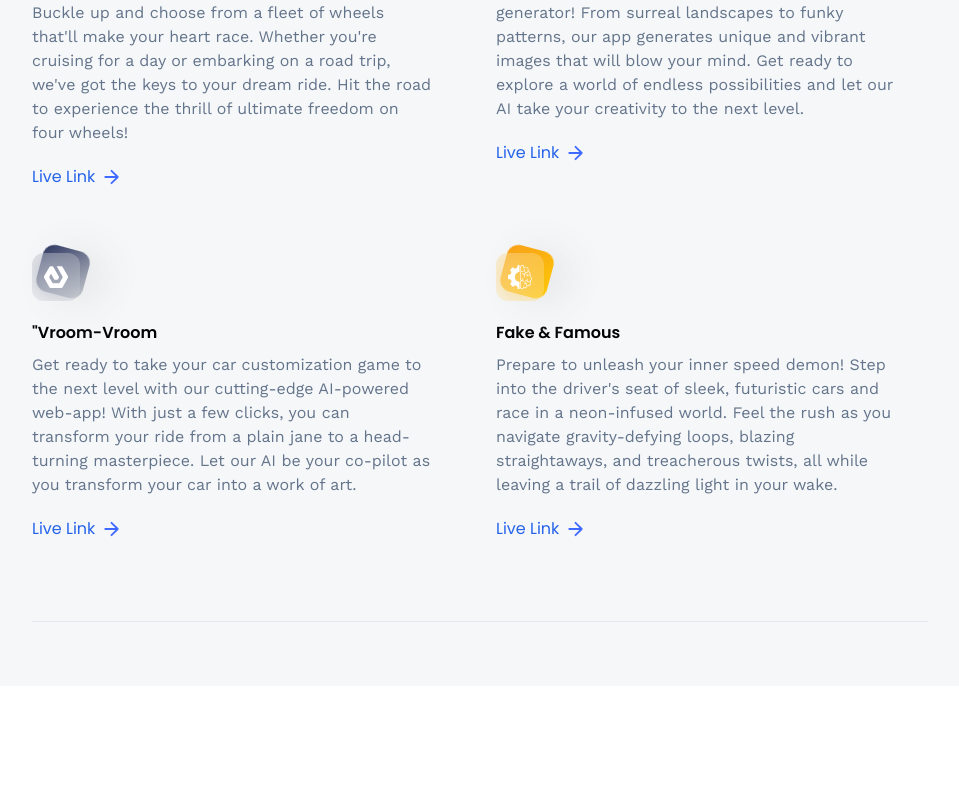
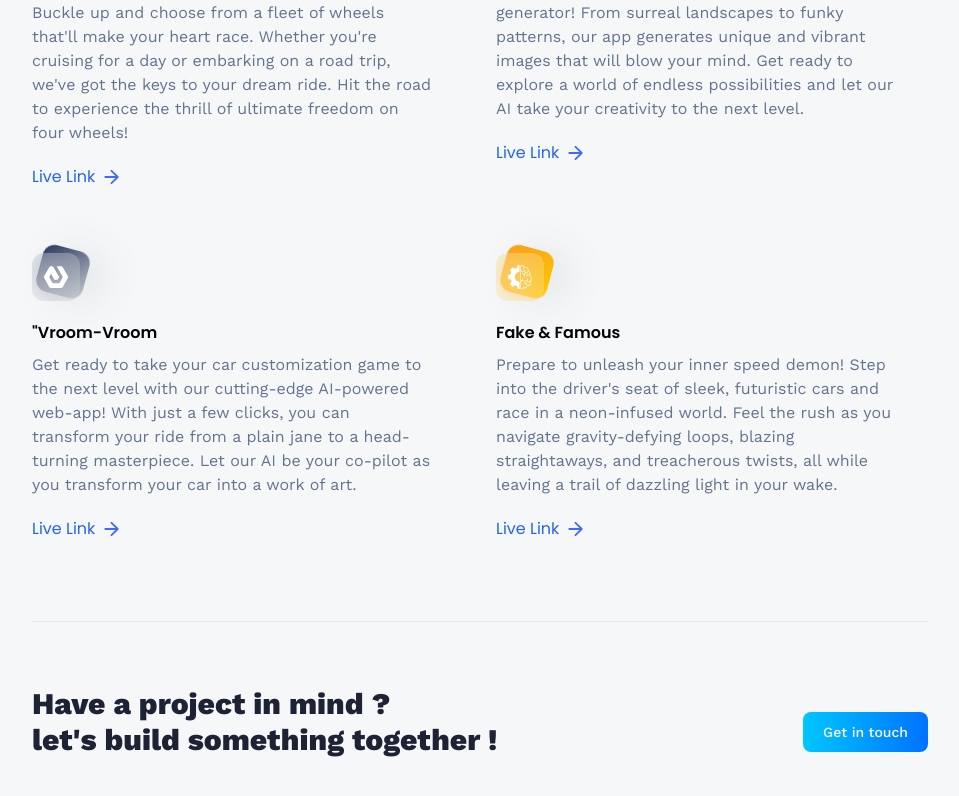
Before and after one commit to Haloriginee/3D2Y, a React (Vite) app: page /projects in a window 1280 px wide. Shown: the part 839-1635 px from the top of the page, without its empty margins (160-1119 px from the left). Before the commit the page ends 1525 px from the top, so only its background shows below. Built offline with nearby package versions, Linux system fonts and the light colour scheme.

Commit message:
added cta

```diff
--- a/src/App.jsx
+++ b/src/App.jsx
@@ -5,7 +5,7 @@ import { Home, Projects, Contact } from "./pages";
 const App = () => {
   return (
 
-    <main className="bg-slate-300/20">
+    <main className="bg-slate-300/20 h-full">
       <Router>
         <Navbar />
         <Routes>
--- /dev/null
+++ b/src/components/CTA.jsx
@@ -0,0 +1,20 @@
+import React from 'react'
+import { Link } from 'react-router-dom'
+
+const CTA = () => {
+  return (
+    <section className='cta'>
+      <p className='cta-text'>
+        Have a project in mind ? <br className='sm:block hidden'/> let's build something together !
+      </p>
+      <Link
+        to='/contact'
+        className="btn"
+      >
+        Get in touch
+      </Link>
+    </section>
+  )
+}
+
+export default CTA
--- a/src/index.css
+++ b/src/index.css
@@ -47,7 +47,7 @@ body:has(.card[data-color="green"]:hover) {
   }
 
   .btn {
-    @apply text-white bg-gradient-to-r from-[#00c6ff] to-[#0072ff] focus:ring-4 focus:outline-none focus:ring-blue-300 font-medium rounded-lg text-sm w-full px-5 py-2.5 text-center mt-5;
+    @apply text-white bg-gradient-to-r from-[#00c6ff] to-[#0072ff] focus:ring-4 focus:outline-none focus:ring-blue-300 font-medium rounded-lg text-sm  px-5 py-2.5 text-center mt-5;
   }
 
   .header {
--- a/src/pages/Projects.jsx
+++ b/src/pages/Projects.jsx
@@ -1,7 +1,8 @@
-import React from 'react'
-import { projects } from '../constants'
-import { Link } from 'react-router-dom'
-import { arrow } from '../assets/icons'
+import React from 'react';
+import { projects } from '../constants';
+import { Link } from 'react-router-dom';
+import { arrow } from '../assets/icons';
+import CTA from '../components/CTA';
 
 const Projects = () => {
   return (
@@ -59,6 +60,8 @@ const Projects = () => {
 
       <hr className='border-slate-200'/>
 
+
+      <CTA />
     </section>
   )
 }
```
